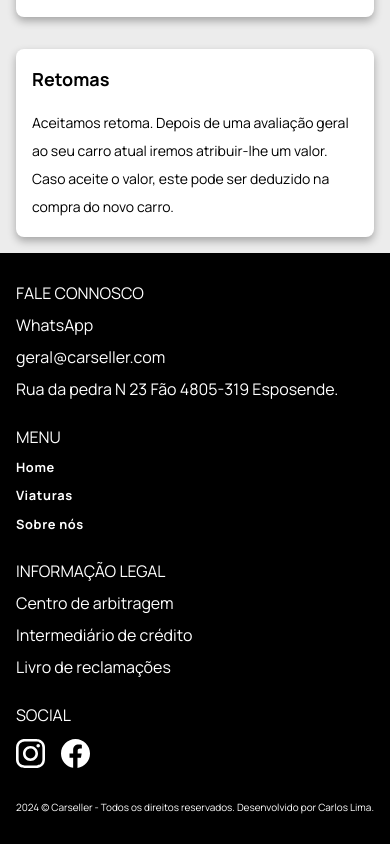
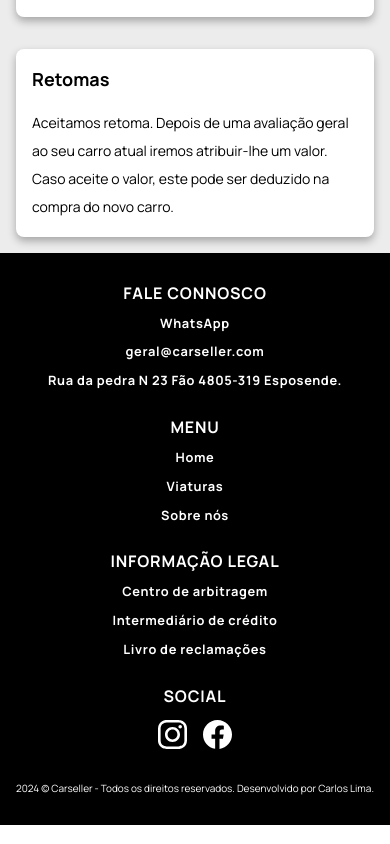
Before and after one commit to carlos-lima-dev/carstand, a React (Vite) app in the folder carseller/: page / in a window 390 px wide. Shown: the part 1766-2610 px from the top of the page. Built offline with nearby package versions, Linux system fonts and the light colour scheme.

Commit message:
complete footer

```diff
--- a/carseller/src/components/Layout/Footer/Footer.jsx
+++ b/carseller/src/components/Layout/Footer/Footer.jsx
@@ -9,13 +9,15 @@ const Footer = () => {
     <div className={styles.container}>
       <div className={styles.footer_head}>
         <div className={styles.footer_text}>
-          <p>FALE CONNOSCO</p>
-          <p>WhatsApp</p>
+          <p className={styles.text_uppercase}>FALE CONNOSCO</p>
+          <Link to="https://wa.me/916910***" onClick={scrollToTop}>
+            <p>WhatsApp</p>
+          </Link>
           <p>geral@carseller.com</p>
           <p>Rua da pedra N 23 Fão 4805-319 Esposende.</p>
         </div>
         <div className={styles.footer_text}>
-          <p>MENU</p>
+          <p className={styles.text_uppercase}>MENU</p>
           <Link to="/" onClick={scrollToTop}>
             <p>Home</p>
           </Link>
@@ -27,13 +29,13 @@ const Footer = () => {
           </Link>
         </div>
         <div className={styles.footer_text}>
-          <p>INFORMAÇÃO LEGAL</p>
+          <p className={styles.text_uppercase}>INFORMAÇÃO LEGAL</p>
           <p>Centro de arbitragem</p>
           <p>Intermediário de crédito</p>
           <p>Livro de reclamações</p>
         </div>
         <div className={styles.footer_text}>
-          <p>SOCIAL</p>
+          <p className={styles.text_uppercase}>SOCIAL</p>
           <div className={styles.icons}>
             <Link to="https://www.instagram.com/" target="_blank">
               <svg
--- a/carseller/src/components/Layout/Footer/Footer.module.css
+++ b/carseller/src/components/Layout/Footer/Footer.module.css
@@ -7,8 +7,8 @@
   display: flex;
   justify-content: space-between;
   padding: 4rem 0rem;
-  max-width:1300px;
-  margin:0 auto;
+  max-width: 1300px;
+  margin: 0 auto;
 }
 .footer_head a {
   text-decoration: none;
@@ -31,11 +31,28 @@
   font-size: 0.8rem;
 }
 
+.footer_text p {
+  letter-spacing: 0.05em;
+  font-weight: 700;
+  font-size: 0.8rem;
+}
+
 .icons {
   display: flex;
   gap: 1rem;
 }
+
+.footer_text .text_uppercase {
+  font-size: 1rem;
+}
+
 @media (max-width: 768px) {
+  .container {
+    text-align: center;
+  }
+  .icons {
+    justify-content: center;
+  }
   .footer_head {
     flex-direction: column;
     gap: 2rem;
--- a/carseller/src/components/Layout/Header/Header.module.css
+++ b/carseller/src/components/Layout/Header/Header.module.css
@@ -1,10 +1,7 @@
 .container_back {
-
   width: 100%;
   background-color: black;
 }
-
-
 
 .container {
   display: flex;
@@ -13,7 +10,7 @@
   padding: 12px 40px;
   background-color: black;
   color: #fff;
-  max-width:1300px;
+  max-width: 1300px;
   margin: 0 auto;
 }
 
@@ -32,6 +29,7 @@
 
 .nav_display_burger {
   display: none;
+  cursor: pointer;
 }
 
 .sidebar {
--- a/carseller/src/pages/Cars/Cars.jsx
+++ b/carseller/src/pages/Cars/Cars.jsx
@@ -5,7 +5,7 @@ import {CarsContext} from "../../context/carscontext";
 import {motion} from "framer-motion";
 
 const Cars = () => {
-  const {carData, scrollToTop} = useContext(CarsContext);
+  const {carData, scrollToTopAuto} = useContext(CarsContext);
   const [selectedBrand, setSelectedBrand] = useState("");
   const [selectedFuel, setSelectedFuel] = useState("");
   const [showMore, setShowMore] = useState(false);
@@ -154,7 +154,7 @@ const Cars = () => {
             <div
               className={styles.container_grid}
               id="carsContainer"
-              onClick={scrollToTop}>
+              onClick={scrollToTopAuto}>
               {filteredCars
                 .slice(0, showMore ? filteredCars.length : displayedCars)
                 .map((car) => (
--- a/carseller/src/pages/Homepage/News/News.jsx
+++ b/carseller/src/pages/Homepage/News/News.jsx
@@ -7,7 +7,7 @@ import {motion, useAnimation} from "framer-motion";
 import {useInView} from "react-intersection-observer";
 
 const News = () => {
-  const {carData, scrollToTop} = useContext(CarsContext);
+  const {carData, scrollToTopAuto} = useContext(CarsContext);
   const [currentIndex, setCurrentIndex] = useState(0);
   const [showPrevArrow, setShowPrevArrow] = useState(false);
   const [showNextArrow, setShowNextArrow] = useState(true);
@@ -99,7 +99,7 @@ const News = () => {
           <div
             ref={cardContainerRef}
             className={styles.card_container}
-            onClick={scrollToTop}>
+            onClick={scrollToTopAuto}>
             {shuffledCarData.map((car, index) => (
               <div
                 key={car.id}
```
